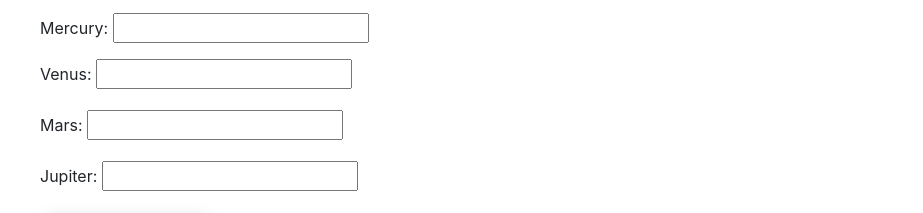
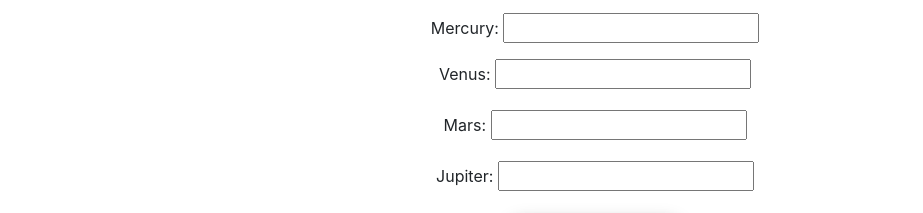
Before and after one commit to TheBritish23/Independent4, a website built with webpack: page src/Index.html in a window 1280 px wide. Shown: the part 83-296 px from the top of the page, without its empty margins (45-968 px from the left). Built offline with nearby package versions, Linux system fonts and the light colour scheme.

Commit message:
center format

```diff
--- a/src/Index.html
+++ b/src/Index.html
@@ -10,6 +10,7 @@
   <div class="container">
   <h1>Super Galactic Age Calculator</h1>
   <p>Find your age in these four space years!</p>
+  <div id ="form">
   <form id="Age1">
     <div class="form-group"
       <label for="mercury">Mercury:</label>
@@ -31,6 +32,7 @@
     <h2>and you're this old...</h2>
    </form>
   </div>
+  </div>
   <div id="output">
   </div>
 </div>
--- a/src/styles.css
+++ b/src/styles.css
@@ -31,6 +31,6 @@ p {
   text-align: center;
 }
 
-body {
-align-content: center;
+#form {
+text-align: center;
 }
```
